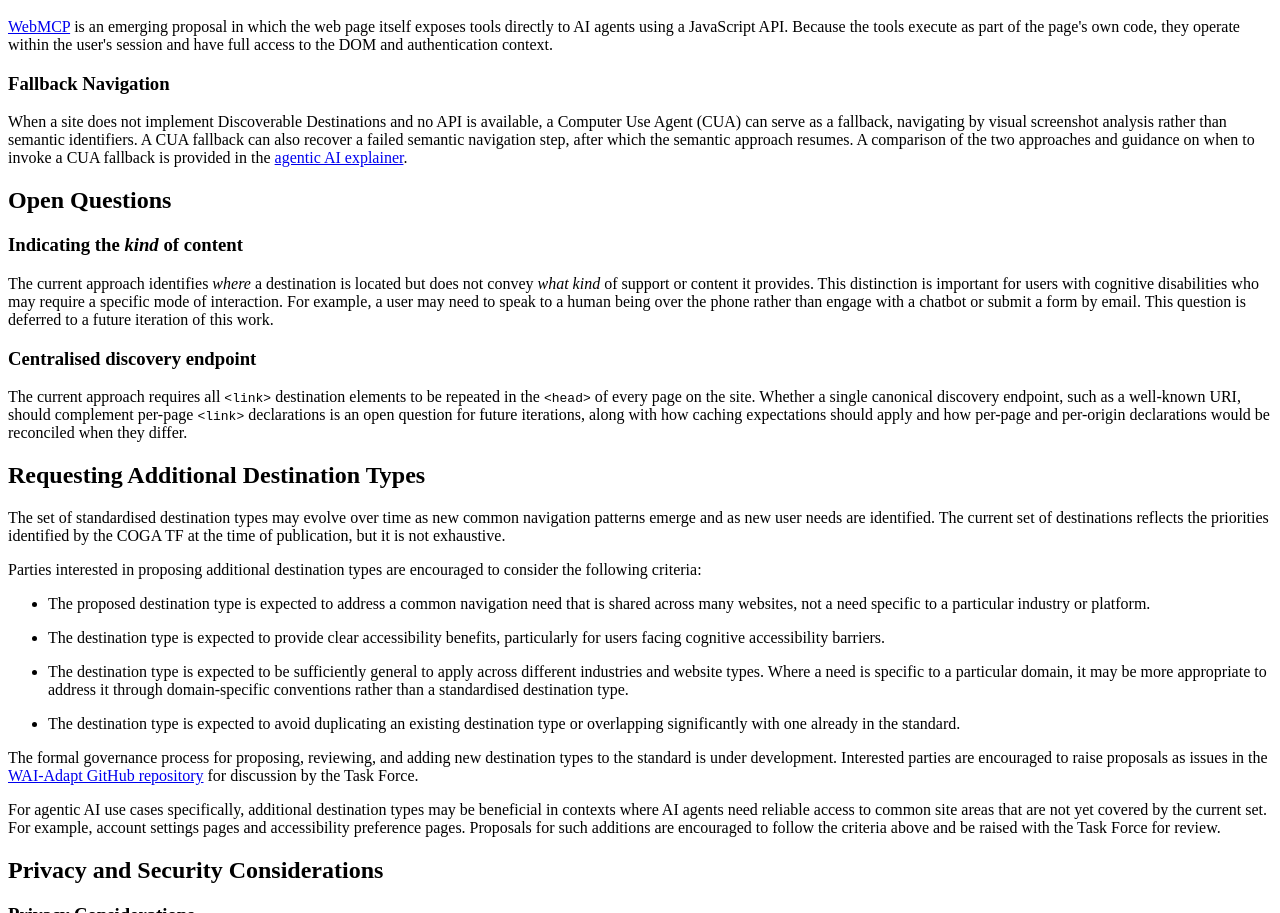
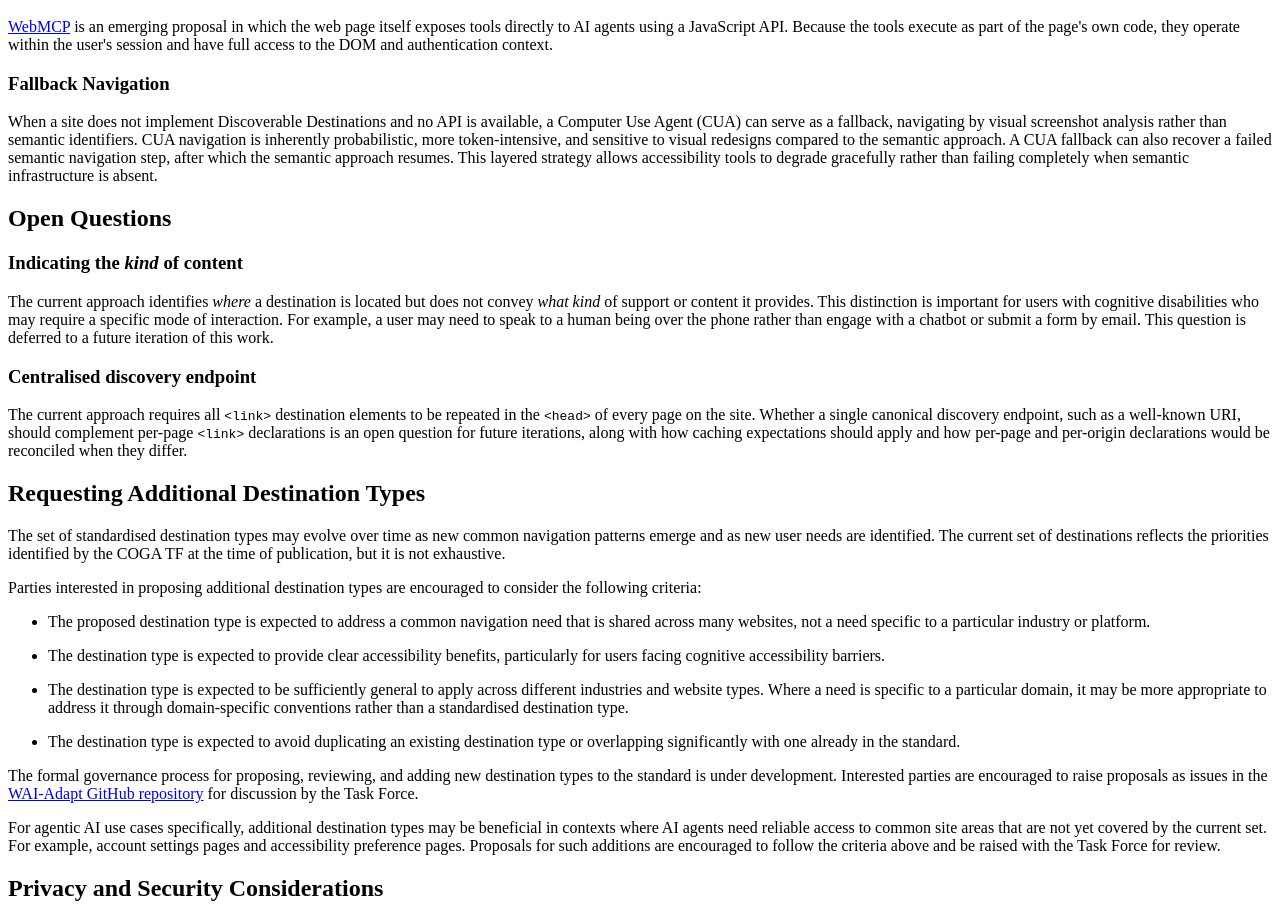
Before and after one commit to w3c/adapt, a plain HTML site: page destinations/index.html in a window 1280 px wide. Shown: the part 4727-5640 px from the top of the page. Drawn offline with Linux system fonts and the light colour scheme.

Commit message:
More improvements.

```diff
--- a/destinations/index.html
+++ b/destinations/index.html
@@ -254,7 +254,7 @@ indicated by adding a <code>rel</code> value to the anchor.</p>
 			<p><a href="https://github.com/webmachinelearning/webmcp">WebMCP</a> is an emerging proposal in which the web page itself exposes tools directly to AI agents using a JavaScript API. Because the tools execute as part of the page's own code, they operate within the user's session and have full access to the DOM and authentication context.</p>
 
 			<h3 id="computer-use-fallback">Fallback Navigation</h3>
-			<p>When a site does not implement Discoverable Destinations and no API is available, a Computer Use Agent (CUA) can serve as a fallback, navigating by visual screenshot analysis rather than semantic identifiers. A CUA fallback can also recover a failed semantic navigation step, after which the semantic approach resumes. A comparison of the two approaches and guidance on when to invoke a CUA fallback is provided in the <a href="../explainers/navigation-and-content-tools-for-agents-using-discoverable-destinations.html">agentic AI explainer</a>.</p>
+			<p>When a site does not implement Discoverable Destinations and no API is available, a Computer Use Agent (CUA) can serve as a fallback, navigating by visual screenshot analysis rather than semantic identifiers. CUA navigation is inherently probabilistic, more token-intensive, and sensitive to visual redesigns compared to the semantic approach. A CUA fallback can also recover a failed semantic navigation step, after which the semantic approach resumes. This layered strategy allows accessibility tools to degrade gracefully rather than failing completely when semantic infrastructure is absent.</p>
 		</section>
 
 		<section id="open-questions">
```
Also changed, not shown: 1 other file.
